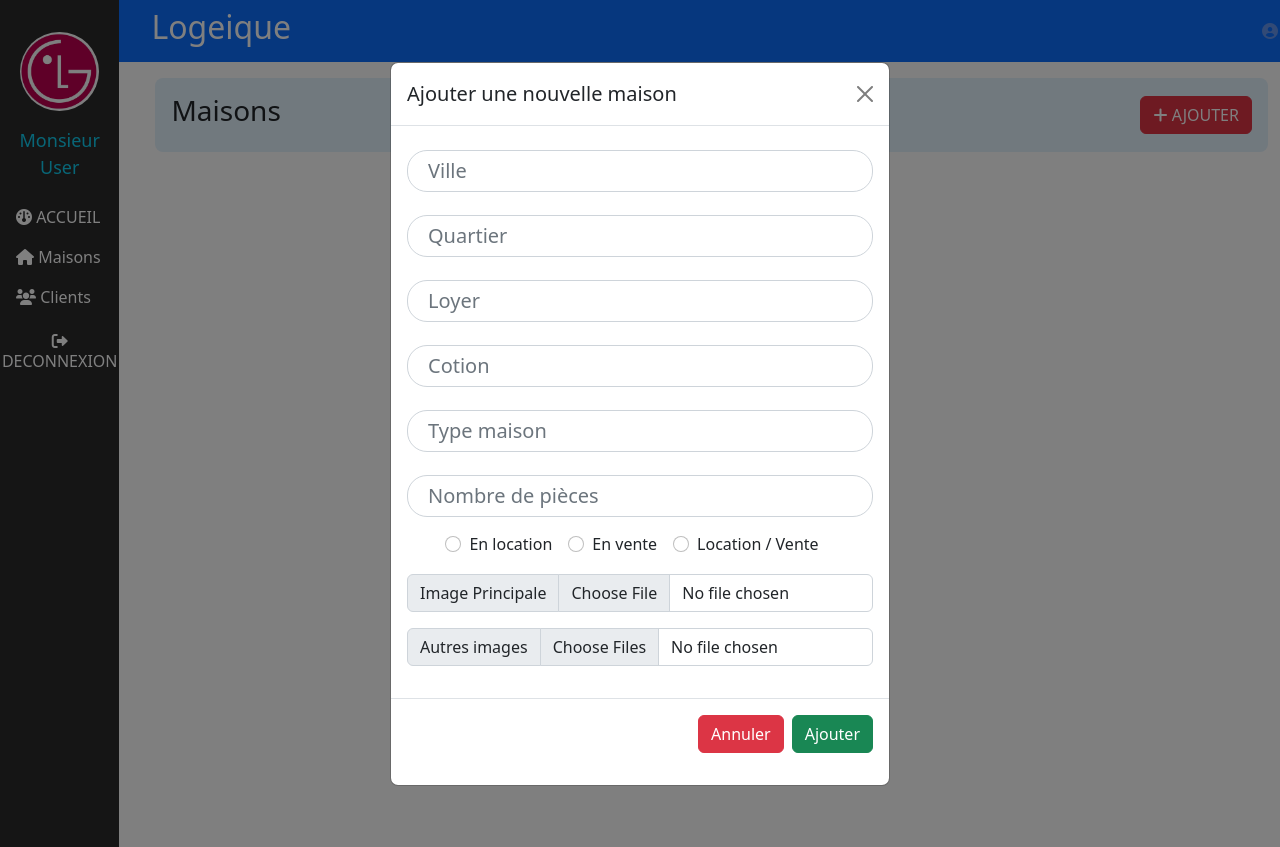
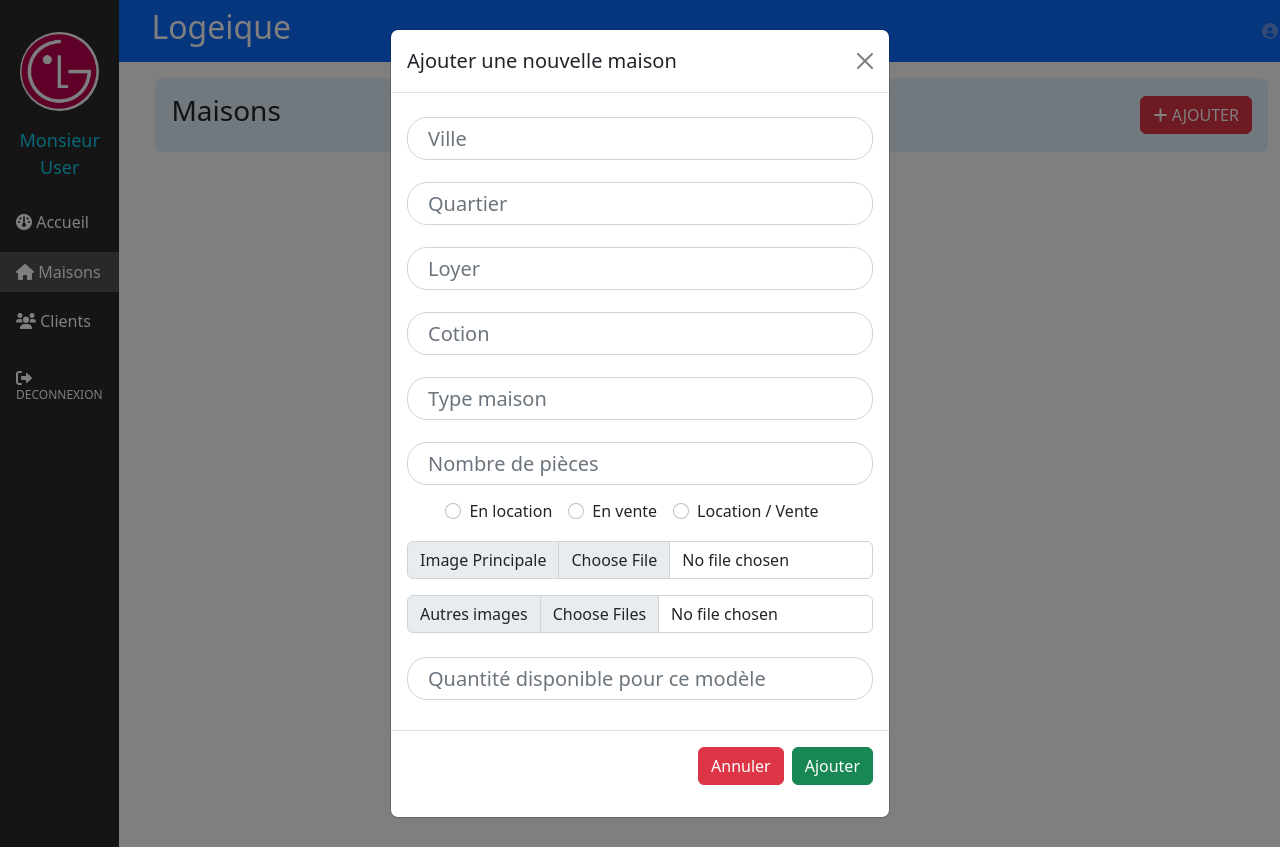
Before and after one commit to inovci/logeique-lite, a Django app: page /auths/maisons/ in a window 1280 px wide, after a click on "AJOUTER". Run offline with Django 4.2, Linux system fonts and the light colour scheme; the visitor is signed in with stand-in values (Sample User, id 1); data that the repository does not hold is empty; some libraries are stand-ins or nearby versions.

Commit message:
Stop at edite house.

```diff
--- a/my_auths/templates/space/landlord/maisons.html
+++ b/my_auths/templates/space/landlord/maisons.html
@@ -5,9 +5,10 @@
   href="{% url 'my_auths:space' %}"
 >
   <i class="fa fa-dashboard" aria-hidden="true"></i>
-  ACCUEIL
+  Accueil
 </a>
 {% endblock %} {% block maisons %}
+<div style="background-color: rgb(87, 81, 81);">
   <a
     style="color: #fff;"
     class="nav-link"
@@ -16,6 +17,8 @@
     <i class="fa fa-home" aria-hidden="true"></i>
     Maisons
   </a>
+</div>
+
 {% endblock %} {% block content %}
 <div style="position: relative;">
   <div class="container-fluid" style="position: absolute; margin-top: 1em;">
@@ -66,7 +69,10 @@
                 action="{% url 'my_auths:addMaison' %}"
                 enctype="multipart/form-data"
               >
-                <div class="modal-body">
+                <div
+                  class="modal-body"
+                  style="max-height: calc(100vh - 210px);"
+                >
                   {% csrf_token %}
                   <div class="mb-3 row">
                     <div class="col-sm-12" style="margin: 0.5em 0em;">
@@ -248,6 +254,24 @@
                       multiple
                     />
                   </div>
+
+                  <div class="mb-3 row">
+                    <div class="col-sm-12" style="margin: 0.5em 0em;">
+                      <input
+                        name="quantite"
+                        style="
+                          font-size: 20px;
+                          border-radius: 1em;
+                          padding: 0.1em 1em;
+                          height: 130%;
+                        "
+                        type="number"
+                        class="form-control"
+                        id="quantite"
+                        placeholder="Quantité disponible pour ce modèle"
+                      />
+                    </div>
+                  </div>
                 </div>
                 <div class="modal-footer">
                   <button
@@ -285,7 +309,8 @@
 
           <div class="card-body">
             <p class="card-text">
-              Quantité: {{maison.quan_dispo}} | Ville : {{maison.ville}}
+              Quantité disponible: {{maison.quan_dispo}} | Ville :
+              {{maison.ville}}
             </p>
             <div class="d-flex justify-content-between align-items-center">
               <div class="">
@@ -309,7 +334,9 @@
                   aria-labelledby="editMaisonModalLabel"
                   aria-hidden="true"
                 >
-                  <div class="modal-dialog modal-dialog-centered">
+                  <div
+                    class="modal-dialog modal-dialog-centered modal-dialog-scrollable"
+                  >
                     <div class="modal-content">
                       <div class="modal-header">
                         <h5 class="modal-title" id="editMaisonModalLabel">
@@ -329,7 +356,10 @@
                         action="{% url 'my_auths:editMaison' maison.id %}"
                         enctype="multipart/form-data"
                       >
-                        <div class="modal-body">
+                        <div
+                          class="modal-body"
+                          style="max-height: calc(100vh - 210px);"
+                        >
                           {% csrf_token %}
                           <div class="mb-3 row">
                             <div class="col-sm-12" style="margin: 0.5em 0em;">
@@ -532,6 +562,25 @@
                               multiple
                             />
                           </div>
+
+                          <div class="mb-3 row">
+                            <div class="col-sm-12" style="margin: 0.5em 0em;">
+                              <input
+                                name="quantite"
+                                style="
+                                  font-size: 20px;
+                                  border-radius: 1em;
+                                  padding: 0.1em 1em;
+                                  height: 130%;
+                                "
+                                type="number"
+                                class="form-control"
+                                id="quantite"
+                                placeholder="Quantité disponible pour ce modèle"
+                                value="{{maison.quan_dispo}}"
+                              />
+                            </div>
+                          </div>
                         </div>
                         <div class="modal-footer">
                           <button
--- a/my_auths/templates/space/landlord/profile.html
+++ b/my_auths/templates/space/landlord/profile.html
@@ -18,7 +18,11 @@
           aria-label="Close"
         ></button>
       </div>
-      <form method="POST" action="" enctype="multipart/form-data">
+      <form
+        method="POST"
+        action="{% url 'my_auths:updateLandlordProfile' %}"
+        enctype="multipart/form-data"
+      >
         <div class="modal-body">
           {% csrf_token %}
           <div class="mb-3 row">
@@ -52,7 +56,7 @@
                   class="form-control"
                   id="inputText"
                   placeholder="Votre prénom"
-                  value="{{request.user.last_name}}"
+                  value="{{request.user.first_name}}"
                 />
               </div>
               <div class="col-sm-12">
--- a/my_auths/templates/space/space.html
+++ b/my_auths/templates/space/space.html
@@ -21,19 +21,9 @@
     <script defer src="{% static 'fontawesome/js/fontawesome.js' %}"></script>
 
     <style>
-      .nav-pills .nav-link.active {
-        background-color: rgb(53, 52, 52);
+      .over_user:hover {
+        background-color: rgb(87, 81, 81);
         color: #fff;
-      }
-
-      .over_user:hover {
-        background-color: rgb(53, 52, 52);
-        color: #fff;
-      }
-      .for-chatter:hover {
-        border: solid 1px cornflowerblue;
-        padding: 0.5rem 1rem;
-        border-radius: 1rem;
       }
       .col-2 {
         flex: 0 0 auto;
@@ -74,19 +64,21 @@
               </div>
 
               <ul class="nav flex-column" style="width: 100%;">
-                <li class="nav-item">
+                <li class="nav-item over_user" style="margin: 0.3em 0em;">
                   {% block accueil %}
+                  <div style="background-color: rgb(87, 81, 81);">
                     <a
                       style="border-radius: 5px; color: #fff;"
                       class="btn-outline-secondary nav-link active"
                       href="{% url 'my_auths:space' %}"
                     >
                       <i class="fa fa-dashboard" aria-hidden="true"></i>
-                    ACCUEIL
+                      Accueil
                     </a>
+                  </div>
                   {% endblock %}
                 </li>
-                <li class="nav-item">
+                <li class="nav-item over_user" style="margin: 0.3em 0em;">
                   {% block maisons %}
                   <a
                     style="color: #fff;"
@@ -98,7 +90,7 @@
                   </a>
                   {% endblock %}
                 </li>
-                <li class="nav-item">
+                <li class="nav-item over_user" style="margin: 0.3em 0em;">
                   {% block clients %}
                   <a
                     style="color: #fff;"
@@ -113,15 +105,17 @@
               </ul>
             </div>
 
-            <div class="pt-3 text-center">
+            <div class="pt-3">
+              <div class="nav nav-item over_user">
                 <a
                   href="{% url 'my_auths:logout' %}"
                   style="color: #fff;"
                   class="nav-link"
                 >
                   <i class="fa-solid fa-right-from-bracket"></i>
-                DECONNEXION
+                  <span style="font-size: 12px;">DECONNEXION</span>
                 </a>
+              </div>
             </div>
           </nav>
           {% endblock %}
@@ -146,7 +140,7 @@
                       width="10%"
                       height="auto"
                       src="{{request.user.landlord.avatar.url}}"
-                      alt="Image de ..."
+                      alt="Image de {{request.user.username}}"
                     />
                     {% else %}
                     <i
--- a/my_auths/views.py
+++ b/my_auths/views.py
@@ -159,51 +159,102 @@ def addMaison(request):
     if request.method == 'POST':
         status = request.POST['status']
         landlord = Landlord.objects.get(user=request.user)
+        quantite = request.POST['quantite']
 
         if status == 'location':
-            maison = Maison.objects.create(
-                ville=request.POST['ville'],
-                quartier=request.POST['quartier'],
-                loyer=int(request.POST['loyer']),
-                cotion=int(request.POST['cotion']),
-                type_maison=request.POST['type_maison'],
-                nombre_piece=int(request.POST['nombre_piece']),
-                en_location=True,
-                photo=request.FILES['photo'],
-                photos=request.FILES['photos'],
-                landlord=landlord
-            )
-            maison.save()
-            return redirect("my_auths:landlordMaisons")
+            if quantite <= 0:
+                maison = Maison.objects.create(
+                    ville=request.POST['ville'],
+                    quartier=request.POST['quartier'],
+                    loyer=int(request.POST['loyer']),
+                    cotion=int(request.POST['cotion']),
+                    type_maison=request.POST['type_maison'],
+                    nombre_piece=int(request.POST['nombre_piece']),
+                    en_location=True,
+                    photo=request.FILES['photo'],
+                    photos=request.FILES['photos'],
+                    landlord=landlord
+                )
+                maison.save()
+                return redirect("my_auths:landlordMaisons")
+            elif quantite > 1:
+                maison = Maison.objects.create(
+                    ville=request.POST['ville'],
+                    quartier=request.POST['quartier'],
+                    loyer=int(request.POST['loyer']),
+                    cotion=int(request.POST['cotion']),
+                    type_maison=request.POST['type_maison'],
+                    nombre_piece=int(request.POST['nombre_piece']),
+                    en_location=True,
+                    photo=request.FILES['photo'],
+                    photos=request.FILES['photos'],
+                    quan_dispo=quantite,
+                    landlord=landlord
+                )
+                maison.save()
+                return redirect("my_auths:landlordMaisons")
         elif status == 'vente':
-            maison = Maison.objects.create(
-                ville=request.POST['ville'],
-                quartier=request.POST['quartier'],
-                loyer=int(request.POST['loyer']),
-                cotion=int(request.POST['cotion']),
-                type_maison=request.POST['type_maison'],
-                nombre_piece=int(request.POST['nombre_piece']),
-                en_vente=True,
-                photo=request.FILES['photo'],
-                landlord=landlord
-            )
-            maison.save()
-            return redirect("my_auths:landlordMaisons")
+            if quantite <= 0:
+                maison = Maison.objects.create(
+                    ville=request.POST['ville'],
+                    quartier=request.POST['quartier'],
+                    loyer=int(request.POST['loyer']),
+                    cotion=int(request.POST['cotion']),
+                    type_maison=request.POST['type_maison'],
+                    nombre_piece=int(request.POST['nombre_piece']),
+                    en_vente=True,
+                    photo=request.FILES['photo'],
+                    landlord=landlord
+                )
+                maison.save()
+                return redirect("my_auths:landlordMaisons")
+            elif quantite > 1:
+                maison = Maison.objects.create(
+                    ville=request.POST['ville'],
+                    quartier=request.POST['quartier'],
+                    loyer=int(request.POST['loyer']),
+                    cotion=int(request.POST['cotion']),
+                    type_maison=request.POST['type_maison'],
+                    nombre_piece=int(request.POST['nombre_piece']),
+                    en_vente=True,
+                    photo=request.FILES['photo'],
+                    quan_dispo=quantite,
+                    landlord=landlord
+                )
+                maison.save()
+                return redirect("my_auths:landlordMaisons")
         elif status == 'loc_ven':
-            maison = Maison.objects.create(
-                ville=request.POST['ville'],
-                quartier=request.POST['quartier'],
-                loyer=int(request.POST['loyer']),
-                cotion=int(request.POST['cotion']),
-                type_maison=request.POST['type_maison'],
-                nombre_piece=int(request.POST['nombre_piece']),
-                en_location=True,
-                en_vente=True,
-                photo=request.FILES['photo'],
-                landlord=landlord
-            )
-            maison.save()
-            return redirect("my_auths:landlordMaisons")
+            if quantite <= 0:
+                maison = Maison.objects.create(
+                    ville=request.POST['ville'],
+                    quartier=request.POST['quartier'],
+                    loyer=int(request.POST['loyer']),
+                    cotion=int(request.POST['cotion']),
+                    type_maison=request.POST['type_maison'],
+                    nombre_piece=int(request.POST['nombre_piece']),
+                    en_location=True,
+                    en_vente=True,
+                    photo=request.FILES['photo'],
+                    landlord=landlord
+                )
+                maison.save()
+                return redirect("my_auths:landlordMaisons")
+            elif quantite > 1:
+                maison = Maison.objects.create(
+                    ville=request.POST['ville'],
+                    quartier=request.POST['quartier'],
+                    loyer=int(request.POST['loyer']),
+                    cotion=int(request.POST['cotion']),
+                    type_maison=request.POST['type_maison'],
+                    nombre_piece=int(request.POST['nombre_piece']),
+                    en_location=True,
+                    en_vente=True,
+                    photo=request.FILES['photo'],
+                    quan_dispo=quantite,
+                    landlord=landlord
+                )
+                maison.save()
+                return redirect("my_auths:landlordMaisons")
 
     return redirect("my_auths:landlordMaisons")
 
@@ -213,6 +264,7 @@ def editMaison(request, id):
         status = request.POST['status']
         landlord = Landlord.objects.get(user=request.user)
         maison = Maison.objects.get(id=id, landlord=landlord)
+        quantite = request.POST['quantite']
 
         if status == 'location':
             maison.ville=request.POST['ville']
@@ -224,6 +276,7 @@ def editMaison(request, id):
             maison.en_location=True
             maison.en_vente=False
             maison.photo=request.FILES['photo']
+            quan_dispo=quantite,
             maison.save()
             return redirect("my_auths:landlordMaisons")
         elif status == 'vente':
@@ -236,6 +289,7 @@ def editMaison(request, id):
             maison.en_location=False
             maison.en_vente=True
             maison.photo=request.FILES['photo']
+            quan_dispo=quantite,
             maison.save()
             return redirect("my_auths:landlordMaisons")
         elif status == 'loc_ven':
@@ -248,6 +302,7 @@ def editMaison(request, id):
             maison.en_location=True
             maison.en_vente=True
             maison.photo=request.FILES['photo']
+            quan_dispo=quantite,
             maison.save()
             return redirect("my_auths:landlordMaisons")
     return render(
```
Also changed, not shown: my_auths/templates/space/landlord/clients.html (+5 -2 lines), media/img/maisons/images.jpg (added). Lines whose indentation alone changed are shown as unchanged.
